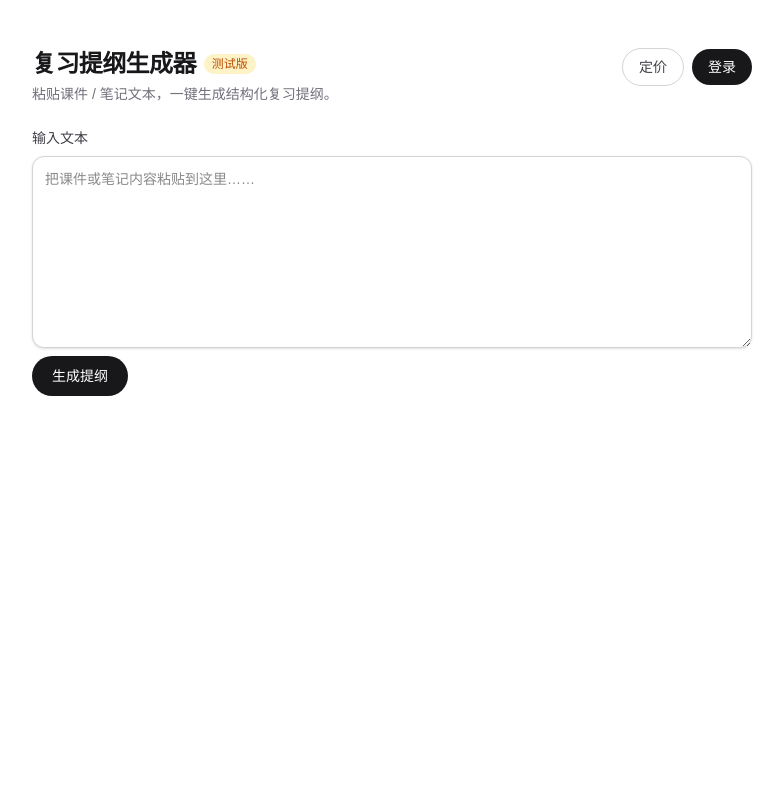
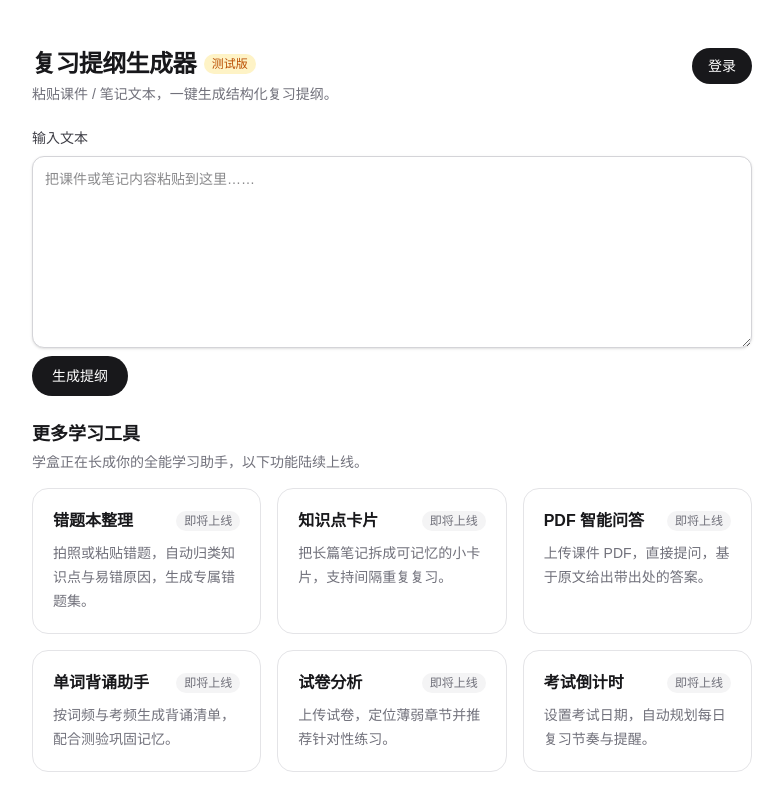
Before and after one commit to SG-code-creater/review-outline-generator, a Next.js app: page / in a window 1280 px wide. Shown: the top 810 px of the page, without its empty margins (248-1031 px from the left). Built offline with nearby package versions, Linux system fonts and the light colour scheme; no server answers.

Commit message:
W3: 隐藏定价入口(测试版暂不收费) + 首页新增'更多学习工具'陆续上线板块

```diff
--- a/src/app/api/generate/route.ts
+++ b/src/app/api/generate/route.ts
@@ -61,7 +61,7 @@ export async function POST(req: NextRequest) {
     if (!rl.ok) {
       return NextResponse.json(
         {
-          error: `今日免费次数已用完（${DAILY_LIMIT_ANON} 次/天）。登录可提升到 ${DAILY_LIMIT_USER} 次/天，或查看会员方案。`,
+          error: `今日免费次数已用完（${DAILY_LIMIT_ANON} 次/天）。登录可提升到 ${DAILY_LIMIT_USER} 次/天。`,
           code: "RATE_LIMIT",
           remaining: 0,
         },
--- a/src/app/page.tsx
+++ b/src/app/page.tsx
@@ -1,8 +1,35 @@
 "use client";
 
 import { useState } from "react";
-import Link from "next/link";
 import { SignInButton, UserButton, useUser } from "@clerk/nextjs";
+
+// 规划中的学习工具板块（陆续上线，先以卡片占位，不接真实功能）
+const FEATURES = [
+  {
+    title: "错题本整理",
+    desc: "拍照或粘贴错题，自动归类知识点与易错原因，生成专属错题集。",
+  },
+  {
+    title: "知识点卡片",
+    desc: "把长篇笔记拆成可记忆的小卡片，支持间隔重复复习。",
+  },
+  {
+    title: "PDF 智能问答",
+    desc: "上传课件 PDF，直接提问，基于原文给出带出处的答案。",
+  },
+  {
+    title: "单词背诵助手",
+    desc: "按词频与考频生成背诵清单，配合测验巩固记忆。",
+  },
+  {
+    title: "试卷分析",
+    desc: "上传试卷，定位薄弱章节并推荐针对性练习。",
+  },
+  {
+    title: "考试倒计时",
+    desc: "设置考试日期，自动规划每日复习节奏与提醒。",
+  },
+];
 
 export default function Home() {
   const [text, setText] = useState("");
@@ -37,9 +64,6 @@ export default function Home() {
     }
   }
 
-  // 是否触发了限次（429 + RATE_LIMIT）
-  const isRateLimited = error.includes("免费次数已用完");
-
   return (
     <main className="mx-auto flex w-full max-w-3xl flex-1 flex-col gap-6 px-6 py-12">
       <header className="flex items-start justify-between gap-4">
@@ -57,12 +81,6 @@ export default function Home() {
           </p>
         </div>
         <div className="flex shrink-0 items-center gap-2">
-          <Link
-            href="/pricing"
-            className="rounded-full border border-zinc-300 px-4 py-2 text-sm font-medium text-zinc-700 transition-colors hover:bg-zinc-50"
-          >
-            定价
-          </Link>
           {isSignedIn ? (
             <UserButton />
           ) : (
@@ -98,14 +116,6 @@ export default function Home() {
       {error && (
         <div className="rounded-lg bg-red-50 px-3 py-2 text-sm text-red-600">
           <p>{error}</p>
-          {isRateLimited && (
-            <Link
-              href="/pricing"
-              className="mt-1 inline-block font-medium text-red-700 underline"
-            >
-              查看会员方案 →
-            </Link>
-          )}
         </div>
       )}
 
@@ -125,6 +135,34 @@ export default function Home() {
           </pre>
         </section>
       )}
+
+      {/* 更多学习工具板块（陆续上线） */}
+      <section className="flex flex-col gap-4">
+        <div>
+          <h2 className="text-lg font-semibold text-zinc-900">更多学习工具</h2>
+          <p className="mt-1 text-sm text-zinc-500">
+            学盒正在长成你的全能学习助手，以下功能陆续上线。
+          </p>
+        </div>
+        <div className="grid grid-cols-1 gap-4 sm:grid-cols-2 lg:grid-cols-3">
+          {FEATURES.map((f) => (
+            <div
+              key={f.title}
+              className="flex flex-col gap-2 rounded-2xl border border-zinc-200 bg-white p-5"
+            >
+              <div className="flex items-center justify-between gap-2">
+                <h3 className="text-base font-semibold text-zinc-900">
+                  {f.title}
+                </h3>
+                <span className="shrink-0 rounded-full bg-zinc-100 px-2 py-0.5 text-xs text-zinc-500">
+                  即将上线
+                </span>
+              </div>
+              <p className="text-sm leading-6 text-zinc-500">{f.desc}</p>
+            </div>
+          ))}
+        </div>
+      </section>
     </main>
   );
 }
```
